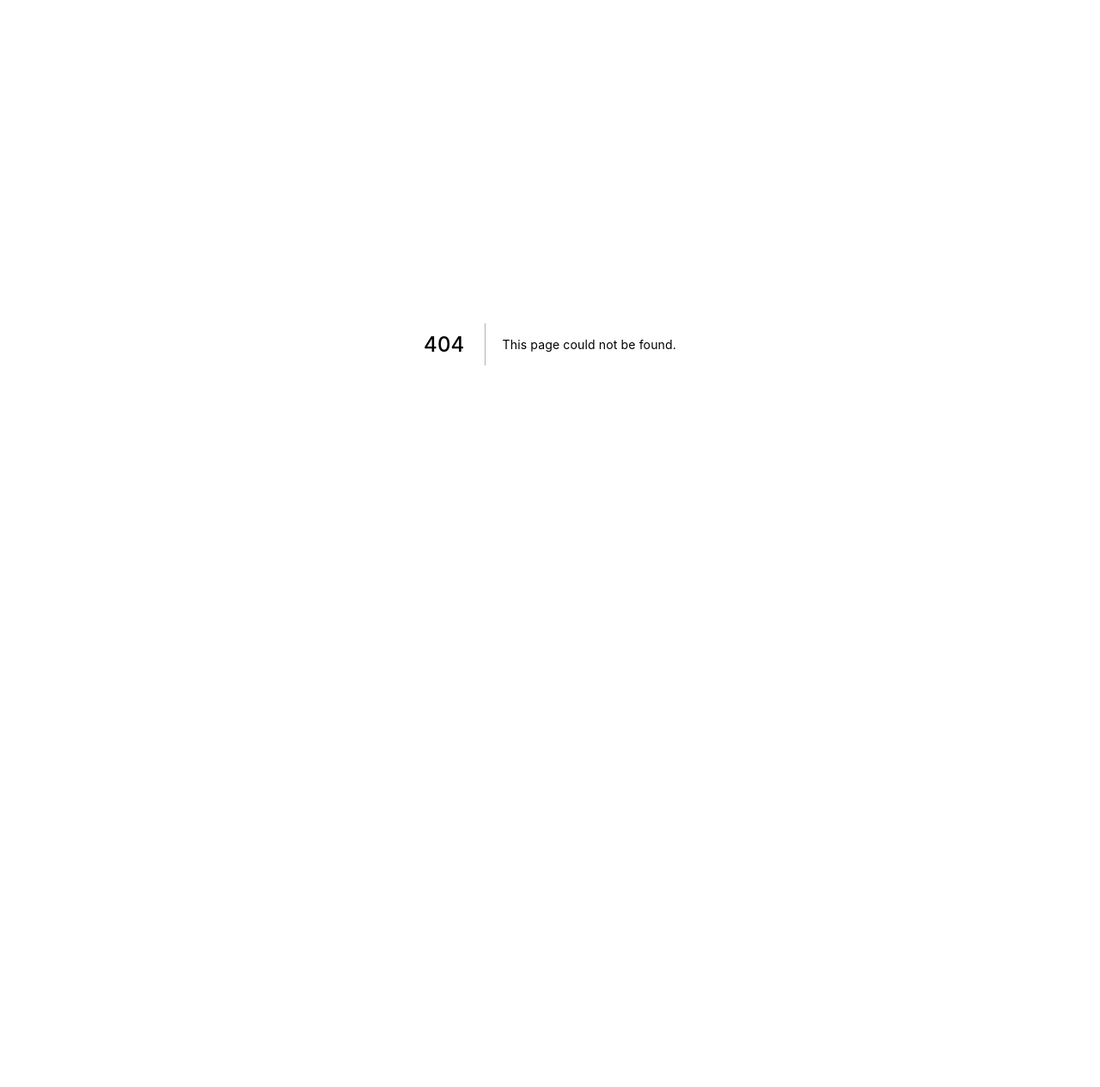
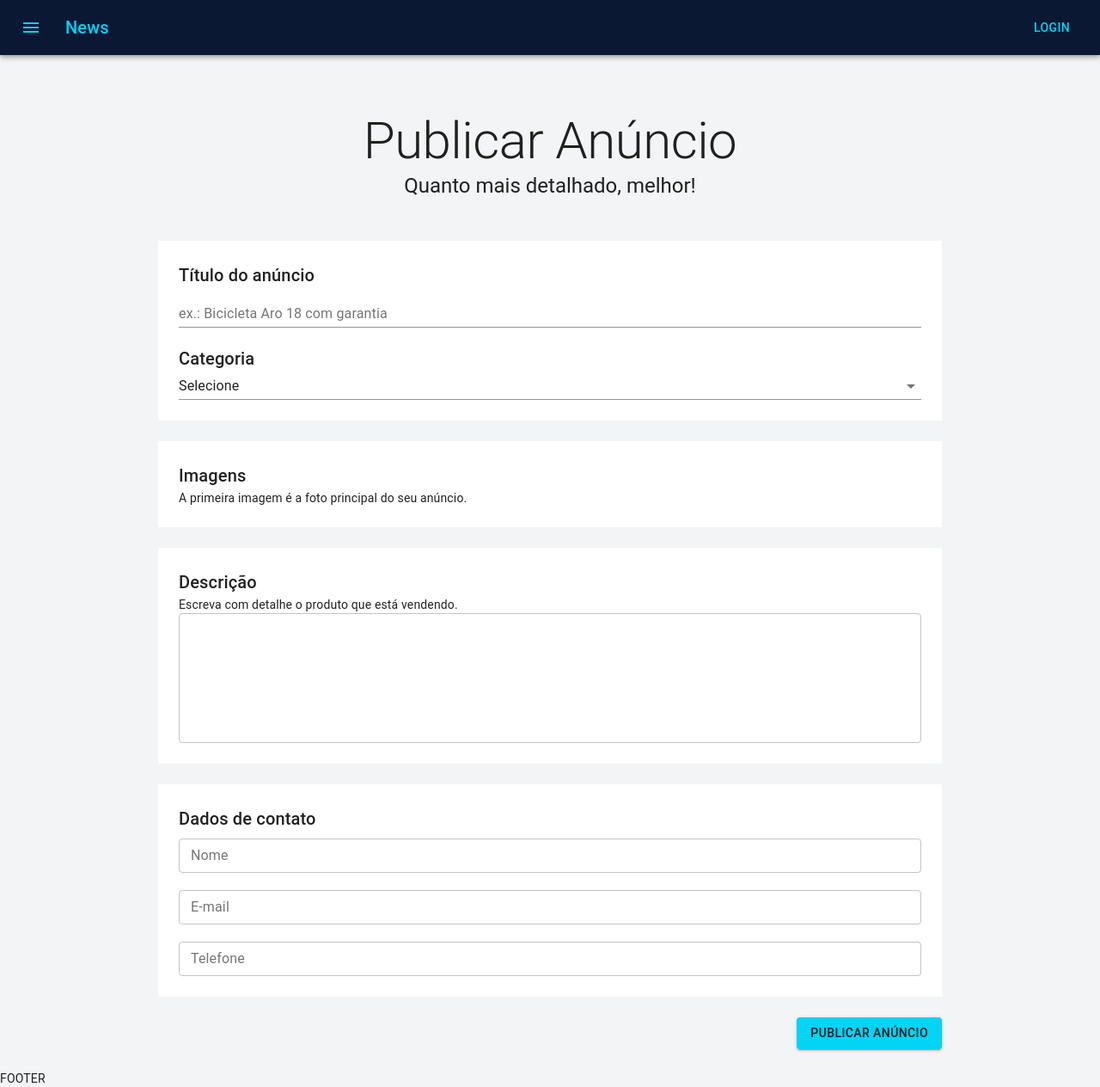
Before and after one commit to reginaldodlneto/tourx, a Next.js app: page /user/publish in a window 1280 px wide. Before the commit this address had no page. Shown: the whole page at 86% size. Before the commit the page ends 800 px from the top, so only its background shows below. Built offline with nearby package versions, Linux system fonts and the light colour scheme.

Commit message:
adicionando pagina de publicar anuncio

```diff
--- /dev/null
+++ b/pages/user/publish.js
@@ -0,0 +1,153 @@
+import {
+  Box,
+  Button,
+  Container,
+  Select,
+  TextField,
+  Typography
+} from '@material-ui/core'
+import { makeStyles } from '@material-ui/core/styles'
+
+import TemplateDefault from '../../src/templates/Default'
+
+const useStyles = makeStyles(theme => ({
+  container: {
+    padding: theme.spacing(8, 0, 6)
+  },
+  boxContainer: {
+    paddingBottom: theme.spacing(3)
+  },
+  box: {
+    backgroundColor: theme.palette.background.white,
+    padding: theme.spacing(3)
+  }
+}))
+
+const Publish = () => {
+  const classes = useStyles()
+
+  return (
+    <TemplateDefault>
+      <Container maxWidth="sm" className={classes.container}>
+        <Typography
+          component="h1"
+          variant="h2"
+          align="center"
+          color="textPrimary"
+        >
+          Publicar Anúncio
+        </Typography>
+        <Typography
+          component="h5"
+          variant="h5"
+          align="center"
+          color="textPrimary"
+        >
+          Quanto mais detalhado, melhor!
+        </Typography>
+      </Container>
+
+      <Container maxWidth="md" className={classes.boxContainer}>
+        <Box className={classes.box}>
+          <Typography component="h6" variant="h6" color="textPrimary">
+            Título do anúncio
+          </Typography>
+          <TextField
+            label="ex.: Bicicleta Aro 18 com garantia"
+            size="small"
+            fullWidth
+          />
+          <br />
+          <br />
+          <Typography componet="h6" variant="h6" color="textPrimary">
+            Categoria
+          </Typography>
+          <Select
+            native
+            value=""
+            fullWidth
+            onChange={() => {}}
+            inputProps={{
+              name: 'age'
+            }}
+          >
+            <option value="">Selecione</option>
+            <option value={1}>Bebê e Criança</option>
+            <option value={2}>Agricultura</option>
+            <option value={3}>Moda</option>
+            <option value={3}>Carros, motos e caminhões</option>
+            <option value={3}>Serviços</option>
+            <option value={3}>Lazer</option>
+            <option value={3}>Animais</option>
+            <option value={3}>Moveis, casa e jardim</option>
+            <option value={3}>Imóveis</option>
+            <option value={3}>Equipamento e Ferramentas</option>
+            <option value={3}>Celulares e tablets</option>
+            <option value={3}>Esporte</option>
+            <option value={3}>Tecnologia</option>
+            <option value={3}>Emprego</option>
+            <option value={3}>Outros</option>
+          </Select>
+        </Box>
+      </Container>
+
+      <Container maxWidth="md" className={classes.boxContainer}>
+        <Box className={classes.box}>
+          <Typography component="h6" variant="h6" color="textPrimary">
+            Imagens
+          </Typography>
+          <Typography component="div" variant="body2" color="textPrimary">
+            A primeira imagem é a foto principal do seu anúncio.
+          </Typography>
+        </Box>
+      </Container>
+
+      <Container maxWidth="md" className={classes.boxContainer}>
+        <Box className={classes.box}>
+          <Typography component="h6" variant="h6" color="textPrimary">
+            Descrição
+          </Typography>
+          <Typography component="div" variant="body2" color="textPrimary">
+            Escreva com detalhe o produto que está vendendo.
+          </Typography>
+          <TextField multiline rows={6} variant="outlined" fullWidth />
+        </Box>
+      </Container>
+
+      <Container maxWidth="md" className={classes.boxContainer}>
+        <Box className={classes.box}>
+          <Typography
+            component="h6"
+            variant="h6"
+            color="textPrimary"
+            gutterBottom
+          >
+            Dados de contato
+          </Typography>
+          <TextField label="Nome" variant="outlined" size="small" fullWidth />
+          <br />
+          <br />
+          <TextField label="E-mail" variant="outlined" size="small" fullWidth />
+          <br />
+          <br />
+          <TextField
+            label="Telefone"
+            variant="outlined"
+            size="small"
+            fullWidth
+          />
+        </Box>
+      </Container>
+
+      <Container maxWidth="md" className={classes.boxContainer}>
+        <Box textAlign="right">
+          <Button variant="contained" color="secondary">
+            Publicar Anúncio
+          </Button>
+        </Box>
+      </Container>
+    </TemplateDefault>
+  )
+}
+
+export default Publish
--- a/src/components/Header.js
+++ b/src/components/Header.js
@@ -29,15 +29,15 @@
           <IconButton
             edge="start"
             className={classes.menuButton}
-            color="inherit"
+            color="secondary"
             aria-label="menu"
           >
             <MenuIcon />
           </IconButton>
-          <Typography variant="h6" className={classes.title}>
+          <Typography variant="h6" className={classes.title} color="secondary">
             News
           </Typography>
-          <Button color="inherit">Login</Button>
+          <Button color="secondary">Login</Button>
         </Toolbar>
       </AppBar>
     </div>
--- a/src/theme.js
+++ b/src/theme.js
@@ -4,6 +4,13 @@
   palette: {
     primary: {
       main: '#0a1834'
+    },
+    secondary: {
+      main: '#01d4f4'
+    },
+    background: {
+      default: 'rgb(242, 244, 245)',
+      white: '#fff'
     }
   }
 })
```
